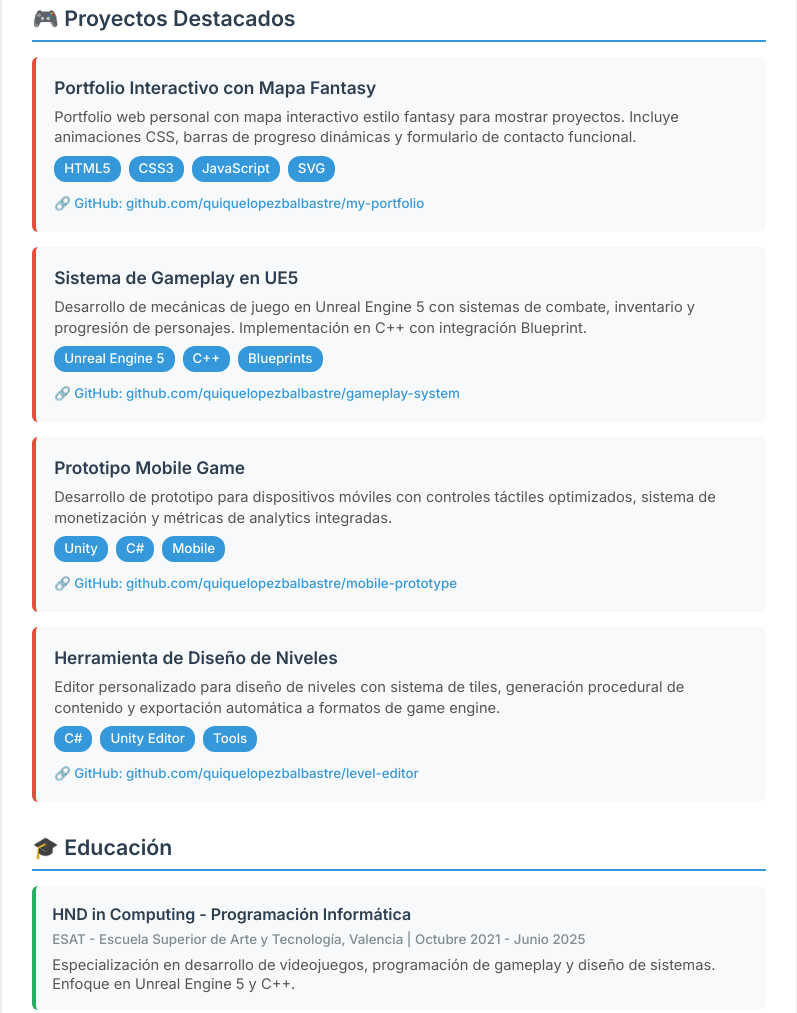
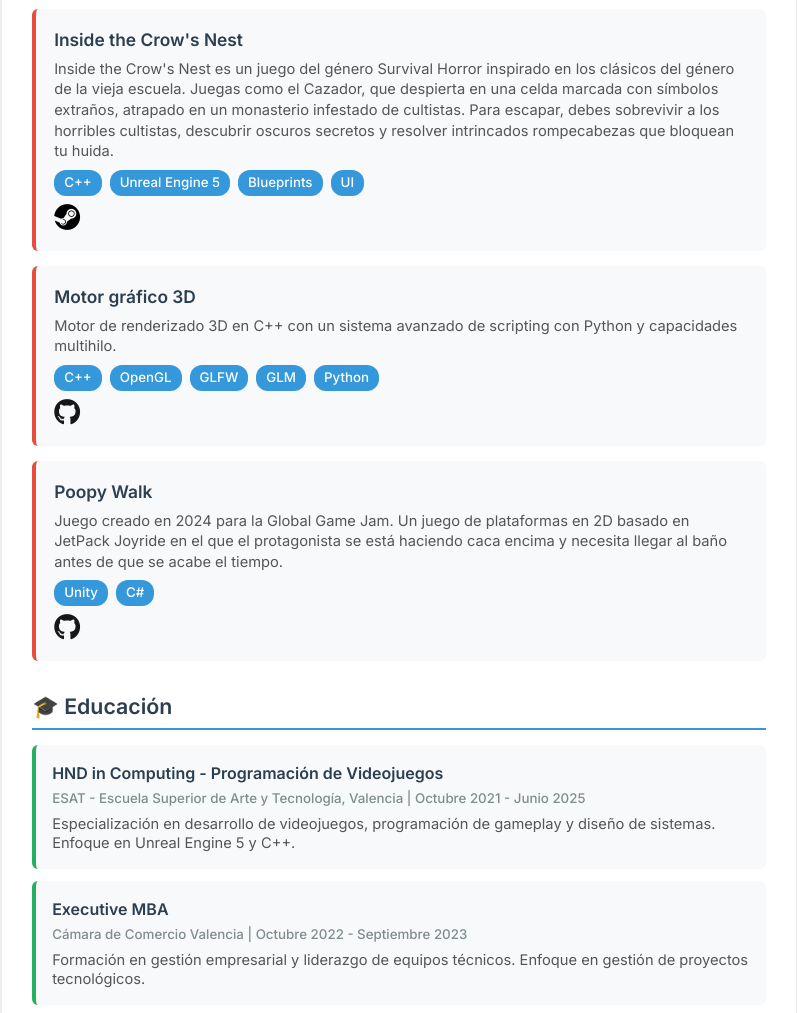
Before and after one commit to QuiqueLopezBalbastre/my-portfolio, a plain HTML site: page pages/CV.html in a window 1280 px wide. Shown: the part 787-1800 px from the top of the page, without its empty margins (241-1038 px from the left). Drawn offline with Linux system fonts and the light colour scheme.

Commit message:
CV changes

```diff
--- a/pages/CV.html
+++ b/pages/CV.html
@@ -1,9 +1,12 @@
 <!DOCTYPE html>
 <html lang="es">
+
 <head>
     <meta charset="UTF-8">
     <meta name="viewport" content="width=device-width, initial-scale=1.0">
     <title>Quique López Balbastre - CV Programador</title>
+    <link rel="stylesheet" href="https://cdnjs.cloudflare.com/ajax/libs/font-awesome/6.0.0/css/all.min.css">
+
     <style>
         @import url('https://fonts.googleapis.com/css2?family=Inter:wght@300;400;500;600;700&display=swap');
 
@@ -42,7 +45,8 @@
                 margin-bottom: 25px;
             }
 
-            .project, .education-item {
+            .project,
+            .education-item {
                 page-break-inside: avoid;
                 margin-bottom: 15px;
             }
@@ -69,7 +73,7 @@
             max-width: 210mm;
             margin: 20px auto;
             background: white;
-            box-shadow: 0 10px 30px rgba(0,0,0,0.1);
+            box-shadow: 0 10px 30px rgba(0, 0, 0, 0.1);
             border-radius: 8px;
             overflow: hidden;
         }
@@ -115,8 +119,9 @@
             display: flex;
             align-items: center;
             gap: 8px;
-            color: rgba(255,255,255,0.9);
+            color: rgba(255, 255, 255, 0.9);
             font-size: 11pt;
+            vertical-align: middle;
         }
 
         .contact-item strong {
@@ -350,11 +355,13 @@
         }
     </style>
 </head>
+
 <body>
     <button class="print-button no-print" onclick="window.print()">📄 Generar PDF</button>
 
     <div class="print-info no-print">
-        💡 Para generar el PDF: Haz clic en "Generar PDF" o presiona Ctrl+P (Cmd+P en Mac) y selecciona "Guardar como PDF"
+        💡 Para generar el PDF: Haz clic en "Generar PDF" o presiona Ctrl+P (Cmd+P en Mac) y selecciona "Guardar como
+        PDF"
     </div>
 
     <div class="container">
@@ -372,7 +379,8 @@
                 </div>
                 <div class="contact-item">
                     <span>💼</span>
-                    <span><strong>linkedin.com/in/quique-lopez-balbastre</strong></span>
+                    <span><a href="https://www.linkedin.com/in/quique-lopez-balbastre"><i class="fab fa-linkedin fa-xl"
+                                style="color: #0077B5"></i></a></span>
                 </div>
                 <div class="contact-item">
                     <span>📍</span>
@@ -398,8 +406,7 @@
                         <ul>
                             <li>C++</li>
                             <li>C#</li>
-                            <li>JavaScript</li>
-                            <li>HTML/CSS</li>
+                            <li>Python</li>
                         </ul>
                     </div>
                     <div class="skill-category">
@@ -426,48 +433,51 @@
                 <h3>🎮 Proyectos Destacados</h3>
 
                 <div class="project">
-                    <h4>Portfolio Interactivo con Mapa Fantasy</h4>
-                    <p>Portfolio web personal con mapa interactivo estilo fantasy para mostrar proyectos. Incluye animaciones CSS, barras de progreso dinámicas y formulario de contacto funcional.</p>
+                    <h4>Inside the Crow's Nest</h4>
+                    <p>Inside the Crow's Nest es un juego del género Survival Horror inspirado en los clásicos del
+                        género de la vieja escuela. Juegas como el Cazador, que despierta en una celda marcada con
+                        símbolos extraños, atrapado en un monasterio infestado de cultistas. Para escapar, debes
+                        sobrevivir a los horribles cultistas, descubrir oscuros secretos y resolver intrincados
+                        rompecabezas que bloquean tu huida.</p>
                     <div class="project-tech">
-                        <span class="tech-tag">HTML5</span>
-                        <span class="tech-tag">CSS3</span>
-                        <span class="tech-tag">JavaScript</span>
-                        <span class="tech-tag">SVG</span>
+                        <span class="tech-tag">C++</span>
+                        <span class="tech-tag">Unreal Engine 5</span>
+                        <span class="tech-tag">Blueprints</span>
+                        <span class="tech-tag">UI</span>
                     </div>
-                    <a href="https://github.com/quiquelopezbalbastre/my-portfolio" class="project-link">🔗 GitHub: github.com/quiquelopezbalbastre/my-portfolio</a>
+                    <a href="https://store.steampowered.com/app/3719120/Inside_the_Crows_Nest/" class="project-link"><i
+                            class="fab fa-steam fa-2x" style="color: #000000"></i></a>
                 </div>
 
                 <div class="project">
-                    <h4>Sistema de Gameplay en UE5</h4>
-                    <p>Desarrollo de mecánicas de juego en Unreal Engine 5 con sistemas de combate, inventario y progresión de personajes. Implementación en C++ con integración Blueprint.</p>
+                    <h4>Motor gráfico 3D</h4>
+                    <p>Motor de renderizado 3D en C++ con un sistema avanzado de scripting con Python y capacidades
+                        multihilo.</p>
                     <div class="project-tech">
-                        <span class="tech-tag">Unreal Engine 5</span>
                         <span class="tech-tag">C++</span>
-                        <span class="tech-tag">Blueprints</span>
+                        <span class="tech-tag">OpenGL</span>
+                        <span class="tech-tag">GLFW</span>
+                        <span class="tech-tag">GLM</span>
+                        <span class="tech-tag">Python</span>
                     </div>
-                    <a href="https://github.com/quiquelopezbalbastre/gameplay-system" class="project-link">🔗 GitHub: github.com/quiquelopezbalbastre/gameplay-system</a>
+                    <a href="https://github.com/quiquelopezbalbastre/my-portfolio" target="_blank"
+                        rel="noopener noreferrer" class="project-link" title="Ver código en GitHub">
+                        <i class="fab fa-github fa-2x" style="color: #181717"></i>
+                    </a>
                 </div>
 
                 <div class="project">
-                    <h4>Prototipo Mobile Game</h4>
-                    <p>Desarrollo de prototipo para dispositivos móviles con controles táctiles optimizados, sistema de monetización y métricas de analytics integradas.</p>
+                    <h4>Poopy Walk</h4>
+                    <p>Juego creado en 2024 para la Global Game Jam. Un juego de plataformas en 2D basado en JetPack
+                        Joyride en el que el protagonista se está haciendo caca encima y necesita llegar al baño antes
+                        de que se acabe el tiempo.</p>
                     <div class="project-tech">
                         <span class="tech-tag">Unity</span>
                         <span class="tech-tag">C#</span>
-                        <span class="tech-tag">Mobile</span>
                     </div>
-                    <a href="https://github.com/quiquelopezbalbastre/mobile-prototype" class="project-link">🔗 GitHub: github.com/quiquelopezbalbastre/mobile-prototype</a>
-                </div>
-
-                <div class="project">
-                    <h4>Herramienta de Diseño de Niveles</h4>
-                    <p>Editor personalizado para diseño de niveles con sistema de tiles, generación procedural de contenido y exportación automática a formatos de game engine.</p>
-                    <div class="project-tech">
-                        <span class="tech-tag">C#</span>
-                        <span class="tech-tag">Unity Editor</span>
-                        <span class="tech-tag">Tools</span>
-                    </div>
-                    <a href="https://github.com/quiquelopezbalbastre/level-editor" class="project-link">🔗 GitHub: github.com/quiquelopezbalbastre/level-editor</a>
+                    <a href="https://github.com/GoldsolacePVG/PoopyWalk" class="project-link">
+                        <i class="fab fa-github fa-2x" style="color: #181717"></i>
+                    </a>
                 </div>
             </section>
 
@@ -475,15 +485,18 @@
                 <h3>🎓 Educación</h3>
 
                 <div class="education-item">
-                    <h4>HND in Computing - Programación Informática</h4>
-                    <div class="education-meta">ESAT - Escuela Superior de Arte y Tecnología, Valencia | Octubre 2021 - Junio 2025</div>
-                    <p>Especialización en desarrollo de videojuegos, programación de gameplay y diseño de sistemas. Enfoque en Unreal Engine 5 y C++.</p>
+                    <h4>HND in Computing - Programación de Videojuegos</h4>
+                    <div class="education-meta">ESAT - Escuela Superior de Arte y Tecnología, Valencia | Octubre 2021 -
+                        Junio 2025</div>
+                    <p>Especialización en desarrollo de videojuegos, programación de gameplay y diseño de sistemas.
+                        Enfoque en Unreal Engine 5 y C++.</p>
                 </div>
 
                 <div class="education-item">
                     <h4>Executive MBA</h4>
                     <div class="education-meta">Cámara de Comercio Valencia | Octubre 2022 - Septiembre 2023</div>
-                    <p>Formación en gestión empresarial y liderazgo de equipos técnicos. Enfoque en gestión de proyectos tecnológicos.</p>
+                    <p>Formación en gestión empresarial y liderazgo de equipos técnicos. Enfoque en gestión de proyectos
+                        tecnológicos.</p>
                 </div>
 
                 <div class="education-item">
@@ -498,11 +511,13 @@
                 <div class="certifications-grid">
                     <div class="cert-item">
                         <h4>Diseñador Narrativo de Videojuego</h4>
-                        <p>Certificación especializada en narrative design y storytelling interactivo para videojuegos.</p>
+                        <p>Certificación especializada en narrative design y storytelling interactivo para videojuegos.
+                        </p>
                     </div>
                     <div class="cert-item">
                         <h4>Agile Scrum Master</h4>
-                        <p>Metodologías ágiles para desarrollo de software y gestión eficiente de proyectos técnicos.</p>
+                        <p>Metodologías ágiles para desarrollo de software y gestión eficiente de proyectos técnicos.
+                        </p>
                     </div>
                 </div>
             </section>
@@ -531,4 +546,5 @@
         </div>
     </div>
 </body>
+
 </html>
```
Also changed, not shown: data/projects.json (+4 -4 lines), index.html (+1 -1 lines).
